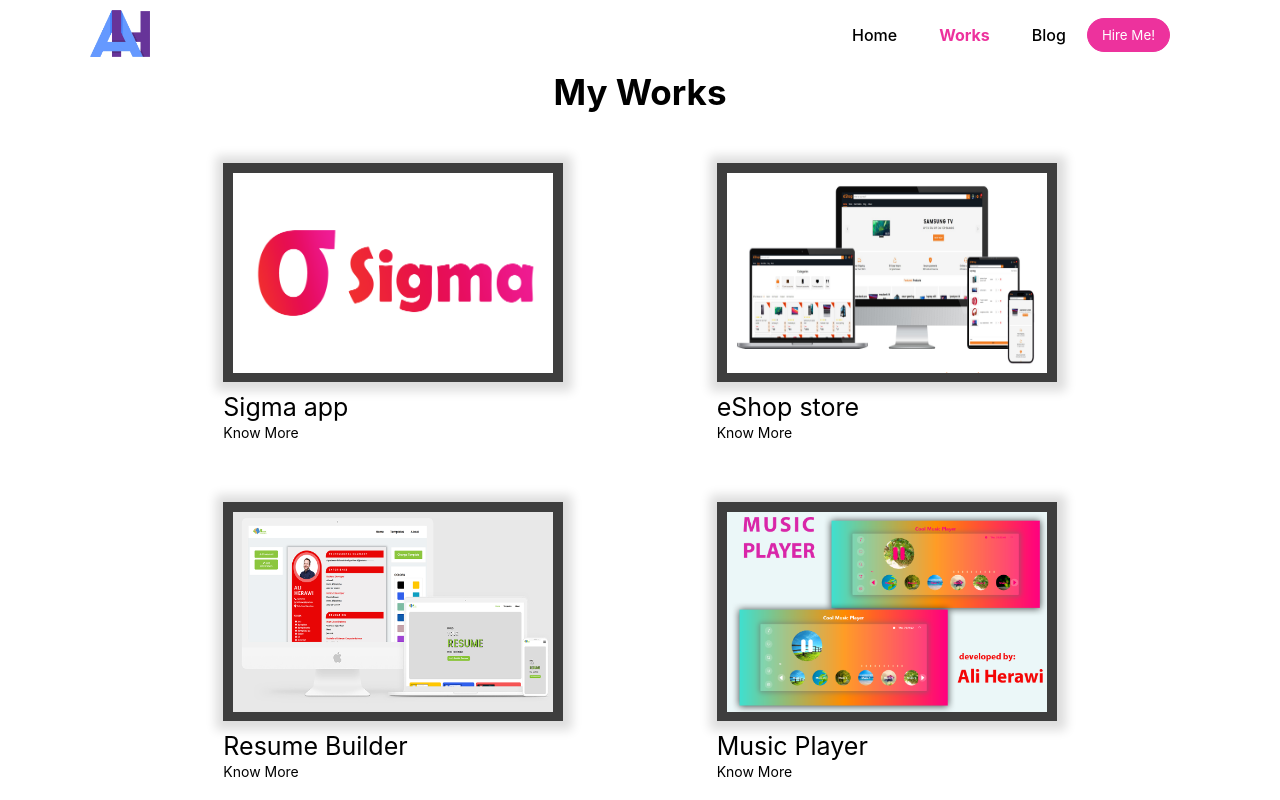
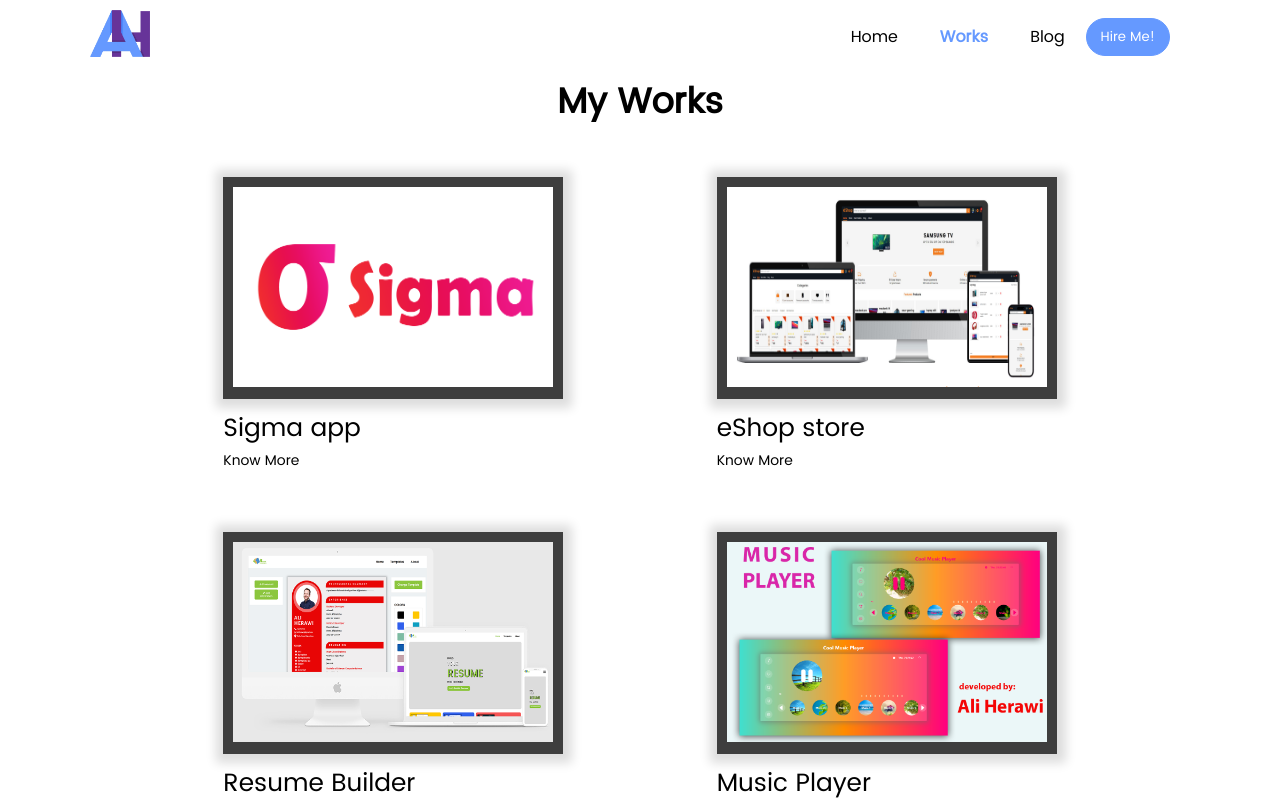
Before and after one commit to Aliherawi7/iPortfolio, a React (Create React App) app: page /works in a window 1280 px wide. Shown: the top 800 px of the page. Built offline with nearby package versions, Linux system fonts and the light colour scheme.

Commit message:
main color updated, common styles added

```diff
--- a/src/index.css
+++ b/src/index.css
@@ -1,3 +1,18 @@
+@font-face {
+  font-family: poppins_reg;
+  src: url("assets/fonts/Poppins-Regular.ttf");
+}
+
+@font-face {
+  font-family: poppins_bold;
+  src: url("assets/fonts/Poppins-Bold.ttf");
+}
+
+@font-face {
+  font-family: poppins_light;
+  src: url("assets/fonts/Poppins-Light.ttf");
+}
+
 body {
   --breakpoint-sm: 576px;
   --breakpoint-md: 768px;
@@ -7,26 +22,29 @@
 
 * {
   margin: 0;
-  font-family: -apple-system, BlinkMacSystemFont, 'Segoe UI', 'Roboto', 'Oxygen',
+  font-family: poppins_reg, -apple-system, BlinkMacSystemFont, 'Segoe UI', 'Roboto', 'Oxygen',
     'Ubuntu', 'Cantarell', 'Fira Sans', 'Droid Sans', 'Helvetica Neue', sans-serif;
   margin: 0;
   padding: 0;
   box-sizing: border-box;
-  --mainColor: #ed329d;
+  --mainColor: #6599ff;
 }
-body::-webkit-scrollbar{
+
+body::-webkit-scrollbar {
   visibility: hidden;
   width: 10px;
   height: 0;
 }
-body::-webkit-scrollbar-track{
+
+body::-webkit-scrollbar-track {
   opacity: 0;
   background: transparent;
   border-radius: 0px;
 }
-body::-webkit-scrollbar-thumb{
+
+body::-webkit-scrollbar-thumb {
   opacity: 0;
-  background: #e62b95de;
+  background: var(mainColor);
   border-radius: 10px;
   width: 10px;
 }
@@ -42,11 +60,19 @@
   font-weight: 400;
 }
 
+ul {
+  list-style: none;
+}
+
 code {
   font-family: source-code-pro, Menlo, Monaco, Consolas, 'Courier New',
     monospace;
 }
 
+button {
+  outline: none;
+  border: none;
+}
 
 
 
@@ -86,6 +112,7 @@
   animation-duration: .6s;
   animation-timing-function: cubic-bezier(0.55, 0.01, 0.12, 0.97);
 }
+
 .zoom-in {
   animation-name: zoomIn;
   animation-duration: .8s;
@@ -174,6 +201,7 @@
     transform: translateY(0);
   }
 }
+
 @keyframes fade-in {
   from {
     opacity: 0;
```
